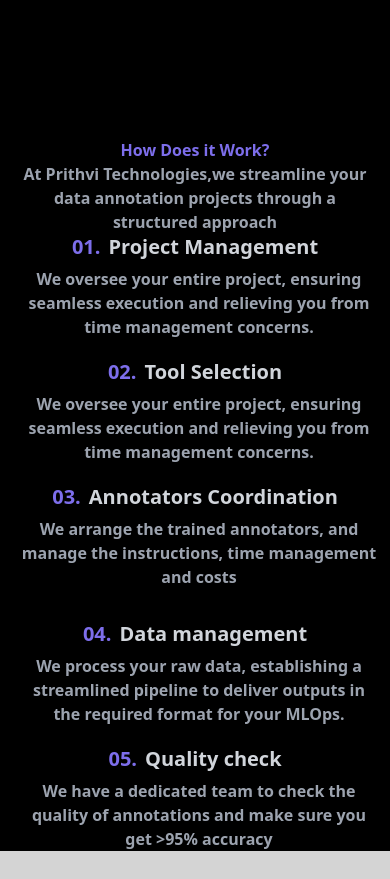
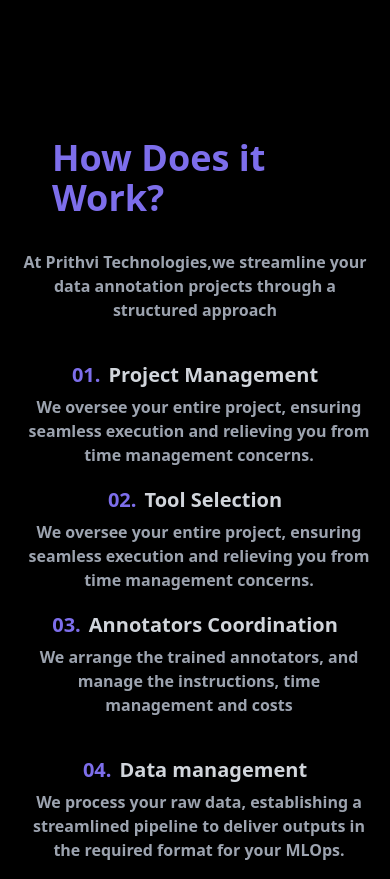
Before and after one commit to sysadmin-prithvi/PrithviTechnologies-Website, an Astro site: page /PrithviTechnologies-Website/services in a window 390 px wide. Shown: the part 700-1579 px from the top of the page. Built offline with nearby package versions, Linux system fonts and the light colour scheme; Astro itself is replaced by a stand-in of ours.

Commit message:
made responsiveness

```diff
--- a/src/pages/services.astro
+++ b/src/pages/services.astro
@@ -150,17 +150,17 @@
 
     <div class="flex  flex-col lg:gap-[2.5rem]">
     <div class="flex flex-col justify-center items-center  font-bold">
-      <h1 class="text-violet sm:text-2xl lg:text-4xl ">How Does it Work?</h1>
-      <p class="text-gray-400 sm:text-3xl text lg:text-2xl lg:p-10 text-center ">At Prithvi Technologies,we streamline your data annotation projects through a structured approach </p>
+      <h1 class="text-violet text-4xl ml-10  pb-[2rem]">How Does it Work?</h1>
+      <p class="text-gray-400 sm:text-3xl text lg:text-2xl lg:p-10 text-center pb-[2rem]">At Prithvi Technologies,we streamline your data annotation projects through a structured approach </p>
     </div>
 <!-- how does it Work? -->
-    <div class="grid grid-cols-1 sm:grid-cols-2 lg:grid-cols-3 gap-5 ">
+    <div class="grid grid-cols-1 sm:grid-cols-2 lg:grid-cols-3 gap-5 p-2">
 
       <!-- 1. -->
-      <div class="number-card flex-row space-x-2 text-center space-y-2">
-        <div class="flex flex-row gap-2 justify-center items-center">
+      <div class="number-card flex-row space-x-2 text-center space-y-2 ">
+        <div class="flex flex-row gap-2 justify-center items-center ">
           <div class="">01.</div>
-          <div class="text-gray-300 tab-mov">Project Management <span class="bottom-line"></span></div>
+          <div class="text-gray-300  tab-mov">Project Management <span class="bottom-line"></span></div>
 
         </div>
         <div class="text-gray-400 text-base lg:px-[5rem] ">We oversee your entire project, ensuring seamless
--- a/src/utils/navigation.ts
+++ b/src/utils/navigation.ts
@@ -1,9 +1,9 @@
 // An array of links for navigation bar
 const navBarLinks = [
   { name: "Home", url: "/PrithviTechnologies-Website" },
-  { name: "Products", url: "/PrithviTechnologies-Website/products" },
+  { name: "Products", url: "/PrithviTechnologies-Website/" },
   { name: "Services", url: "/PrithviTechnologies-Website/services" },
-  { name: "Blog", url: "/PrithviTechnologies-Website/blog" },
+  { name: "Blog", url: "/PrithviTechnologies-Website/" },
   { name: "Contact", url: "/PrithviTechnologies-Website/contact" },
   { name: "ResourceHub", url: "/PrithviTechnologies-Website/resourceHub" },
 
```
